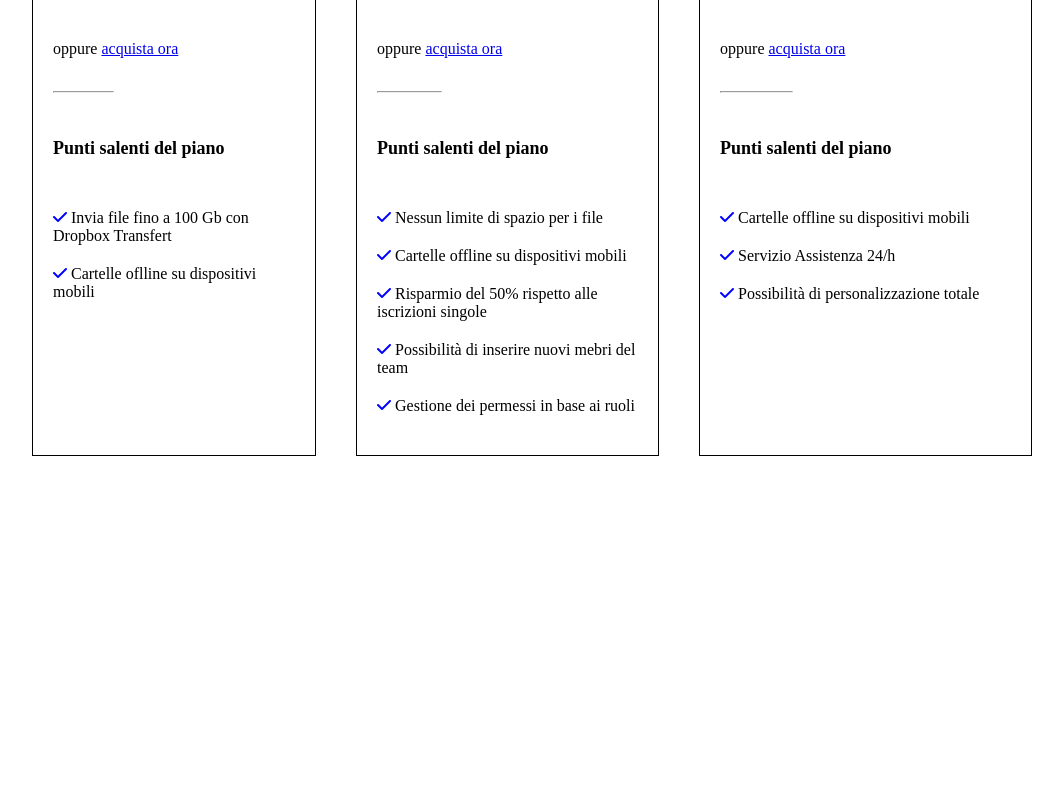
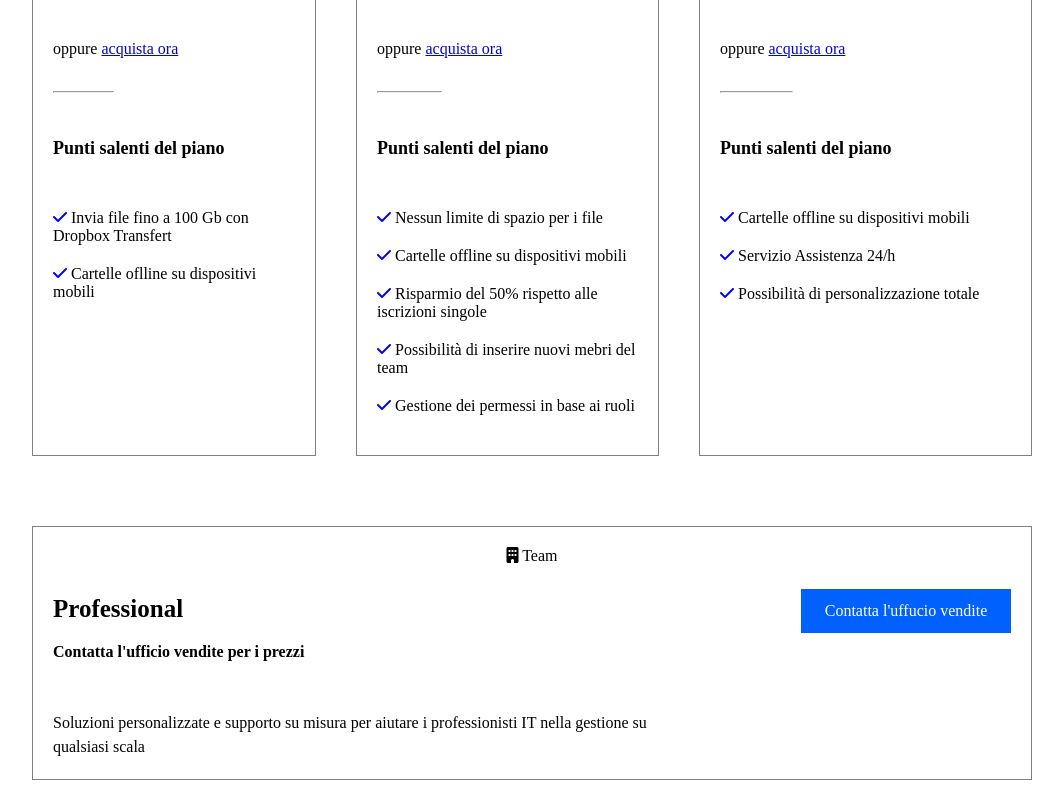
Before and after one commit to MatteoVentura7/htmlcss-dropbox, a plain HTML site: page index.html in a window 1280 px wide. Shown: the part 1500-2290 px from the top of the page, without its empty margins (108-1171 px from the left). Before the commit the page ends 2106 px from the top, so only its background shows below. Drawn offline with Linux system fonts and the light colour scheme.

Commit message:
big colon

```diff
--- a/css/style.css
+++ b/css/style.css
@@ -42,6 +42,12 @@ h2 {
    padding-bottom: 20px;
    font-size: 25px;
 }
+
+.col-plane-big h3 {
+    padding-top: 20px;
+    padding-bottom: 20px;
+    font-size: 25px;
+ }
 
 .col-plane h4 {
     padding-top: 45px;
@@ -98,6 +104,7 @@ header {
     position: sticky;
     top: 0;
     z-index: 10;
+    background-color: white;
 }
 header > .header-left {
     display: flex;
@@ -182,7 +189,7 @@ header > .header-right {
 
 .row-plane {
     margin-top: 40px;
-    margin-bottom: 150px;
+    margin-bottom: 70px;
     display: flex;
     position: relative;
     gap: 40px;
@@ -191,7 +198,7 @@ header > .header-right {
 .col-plane {
     width: calc (100% / 3);
     position: relative;
-    border: 1px solid black;
+    border: 1px solid grey;
     padding: 20px;
 }
 
@@ -256,3 +263,22 @@ header > .header-right {
 .nav-choice-blu ul i {
     color: blue;
 }
+
+
+.col-plane-big {
+    width: 100%;
+    position: relative;
+    border: 1px solid grey;
+    padding: 20px;
+}
+
+.spaz {
+    padding-bottom: 50px;
+}
+
+.pos-btn {
+
+    position: absolute;
+    top: 62px;
+    right: 20px;
+}
--- a/index.html
+++ b/index.html
@@ -213,15 +213,24 @@
                             </ul>
                         </div>
                     </div>
+                </div>
 
 
+                <div class="row-plane">
+
+                    <!--colonna grande-->
+
+                    <div class="col-plane-big">
+                        <div class="asw"><i class="fa-solid fa-building"></i>  Team</div>
+                        <h3>Professional</h3>
+                        <div class="spaz"><strong> Contatta l'ufficio vendite per i prezzi </strong></div>
+                        <p>Soluzioni personalizzate e supporto su misura per aiutare i professionisti IT nella gestione su <br> qualsiasi scala</p>
+                        <div class="btn btn-blue pos-btn">Contatta l'uffucio vendite</div>
 
 
+                    </div>
+                </div>
 
-
-
-
-                </div>
 
 
             </div>
```
